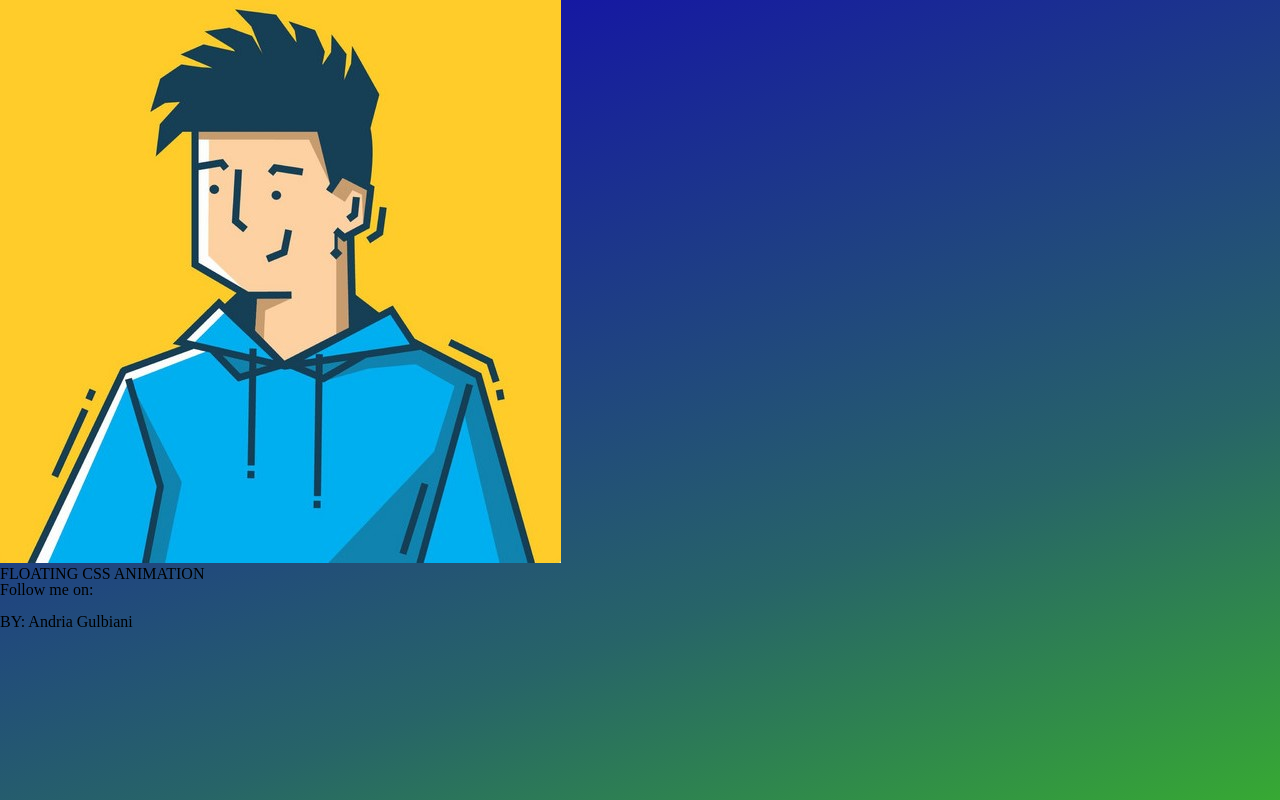
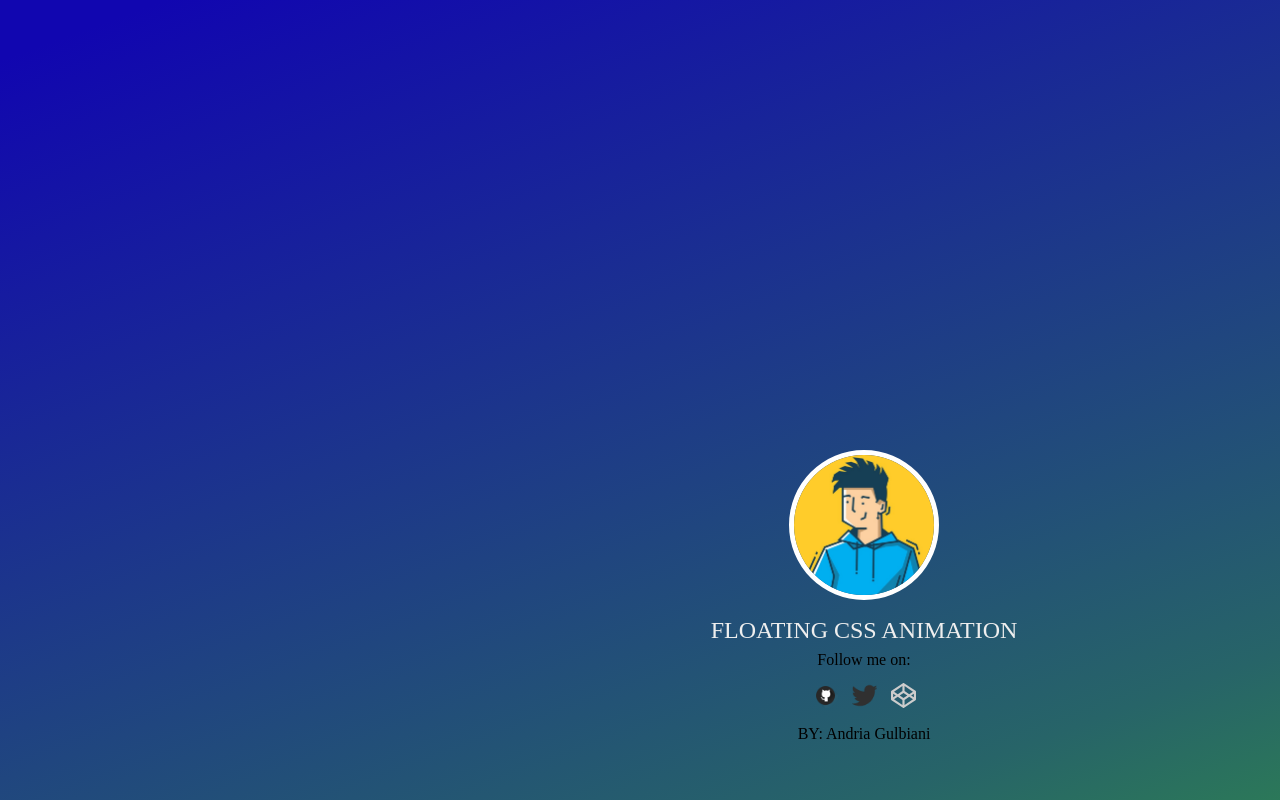
Before and after one commit to andriagulbiani/Floating-icon, a plain HTML site: page index.html in a window 1280 px wide. Shown: the top 800 px of the page. Drawn offline with Linux system fonts and the light colour scheme.

Commit message:
added css

```diff
--- a/css/style.css
+++ b/css/style.css
@@ -4,3 +4,39 @@ body {
     background: linear-gradient(160deg, rgba(17,6,176,1) 3%, rgba(39,100,104,1) 56%, rgba(66,217,14,1) 100%);
     background-size: cover;
 }
+
+.content {
+    text-align: center;
+    margin-top: 450px;
+}
+
+h1 {
+	font-size: 24px !important;
+	margin: 15px 0 10px 0 !important;
+	font-weight: lighter;
+	text-transform: uppercase;
+	color: #eeeeee;
+}
+
+p {
+    font-size: 12px;
+	font-weight: light;
+    color: black;
+}
+
+.image {
+    width: 150px;
+    border-radius: 100%;
+    border-color: #eeeeee;
+    border: 5px white solid;
+}
+
+.links {
+    display: inline-block;
+}
+
+.link-img {
+    margin: 15px 5px;
+    width: 25px;
+    display: inline-block;
+}
--- a/index.html
+++ b/index.html
@@ -6,21 +6,24 @@
     <title>Document</title>
     <link rel="stylesheet" href="css/style.css">
     <link rel="stylesheet" href="css/reset.css">
+    <link rel="icon" href="">
 </head>
 <body>
     <div class="content">
-        <div class="image"> <img src="images/icon.jpg" alt="boy image"> </div>
+
+        <div class="div-image"> <img class="image" src="images/icon.jpg" alt="boy image"> </div>
 
         <div class="text">
             <h1>FLOATING CSS ANIMATION</h1>
 
             <p>Follow me on:</p>
 
-            <a href="https://github.com/" target="_blank"> <img src="" alt=""> </a>
-            <a href="https://twitter.com/" target="_blank"> <img src="" alt=""> </a>
-            <a href="https://codepen.io/" target="_blank"> <img src="" alt=""> </a>
+            <div class="links">
+                <a href="https://github.com/" target="_blank"> <img class="link-img" src="images/github.png" alt=""> </a>
+                <a href="https://twitter.com/" target="_blank"> <img class="link-img" src="images/twitter.png" alt=""> </a>
+                <a href="https://codepen.io/" target="_blank"> <img class="link-img" src="images/codepen.svg" alt=""> </a>
+            </div>
 
-            <span><a href="https://twitter.com/MDesignsuk" target="_blank"><i class="fa fa-twitter"></i></a></span>
 
             <p>BY: Andria Gulbiani</p>
 
```
Also changed, not shown: images/codepen.svg (added), images/github.png (added), images/twitter.png (added).
